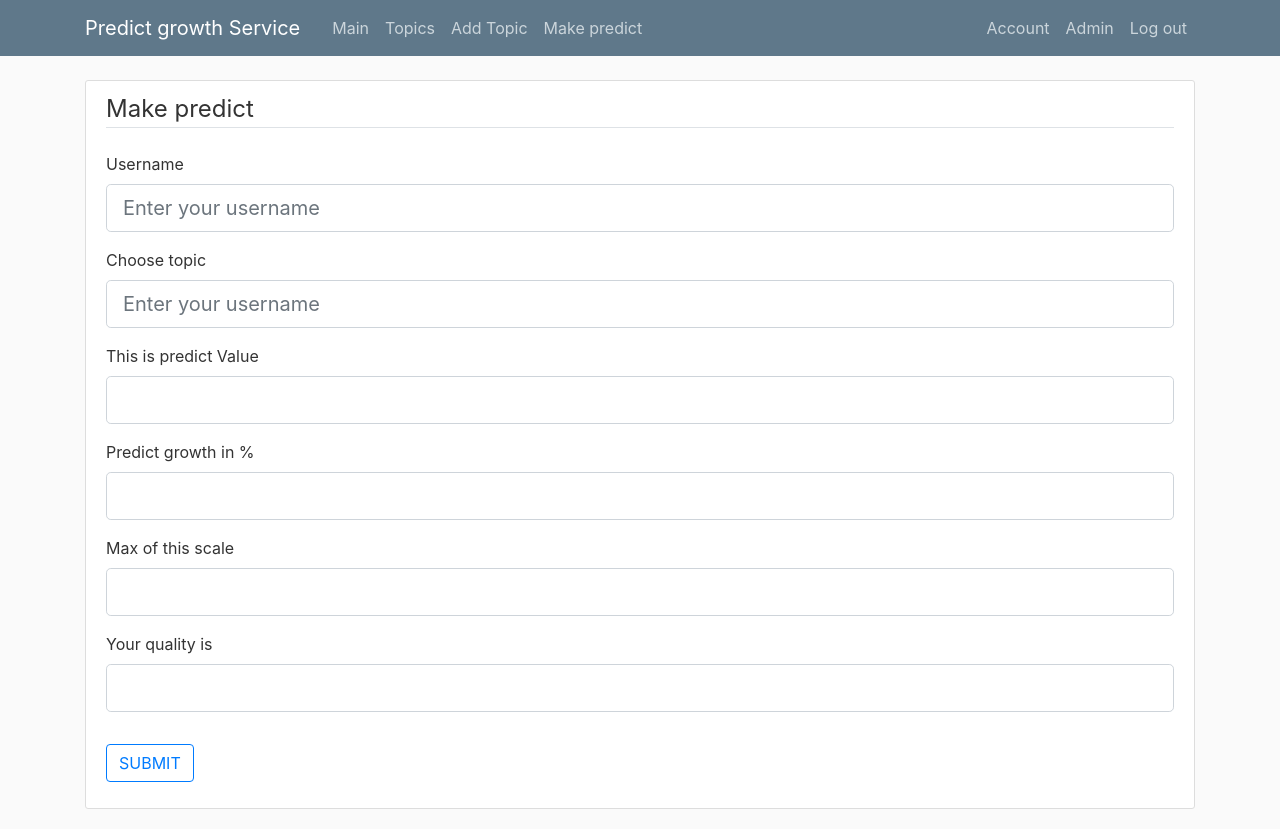
After one commit to tasver/growthpredict, a Flask app: page /add_predict in a window 1280 px wide. The commit adds this page. Run offline with Flask 2, Linux system fonts and the light colour scheme; the visitor is signed in with stand-in values (Sample User, id 1); data comes from the database, SQL or seed files in the repository; both versions use the stored data as it was after the commit; some libraries are stand-ins or nearby versions.

Commit message:
add new html and routes

```diff
--- a/growthpredict/forms.py
+++ b/growthpredict/forms.py
@@ -63,19 +63,23 @@ class UpdateAccountForm(FlaskForm):
 
 class AddTopic(FlaskForm):
     title = StringField('Title', validators=[DataRequired()],render_kw={"placeholder": "It is your content title"})
-    image_file = FileField('Choose txt file with usernames', validators=[FileAllowed(['txt'])])
+    image_file = FileField('Choose txt file with usernames', validators=[FileAllowed(['txt']),DataRequired()])
     type = SelectField(u'Type', choices=[('Twitter', 'Twitter'), ('Instagram', 'Instagram')])
     submit = SubmitField('Add topic')
 
-class MicroBlogModelView(ModelView):
-    def is_accessible(self):
-        return current_user.is_authenticated
+#class AddPredict(FlaskForm):
+#    username = StringField('Username', validators=[DataRequired()],render_kw={"placeholder": "Enter your username"})
+#    topic = StringField('Choose topic', validators=[DataRequired()],render_kw={"placeholder": "Enter your username"})
+#    submit = SubmitField('Make predict')
 
-    def inaccessible_callback(self, name, **kwargs):
-        # redirect to login page if user doesn't have access
-        return redirect(url_for('login', next=request.url))
-
-
+class AddPredict(FlaskForm):
+    username = StringField('Username', validators=[DataRequired()],render_kw={"placeholder": "Enter your username"})
+    topic = StringField('Choose topic', validators=[DataRequired()],render_kw={"placeholder": "Enter your username"})
+    predict_value = StringField('This is predict Value')
+    growth_procent = StringField('Predict growth in %')
+    max_of_scale = StringField('Max of this scale')
+    quality = StringField('Your quality is ')
+    submit = SubmitField('Make predict')
 
 class MyAdminIndexView(AdminIndexView):
     def is_accessible(self):
--- a/growthpredict/models.py
+++ b/growthpredict/models.py
@@ -65,7 +65,7 @@ class Post_twit(db.Model):
 class Topic_inst(db.Model):
     __tablename__ = 'topics_inst'
     id = db.Column(db.Integer, primary_key=True)
-    name = db.Column(db.String(120), nullable=False)
+    name = db.Column(db.String(120), unique=True,nullable=False)
     model_linear = db.Column(db.PickleType())
     model_poly = db.Column(db.PickleType())
     poly = db.Column(db.PickleType())
@@ -81,7 +81,7 @@ class TopicPosts_inst(db.Model):
 class Topic_twit(db.Model):
     __tablename__ = 'topics_twit'
     id = db.Column(db.Integer, primary_key=True)
-    name = db.Column(db.String(120), nullable=False)
+    name = db.Column(db.String(120), unique=True,nullable=False)
     model_linear = db.Column(db.PickleType())
     model_poly = db.Column(db.PickleType())
     poly= db.Column(db.PickleType())
--- a/growthpredict/routes.py
+++ b/growthpredict/routes.py
@@ -19,7 +19,15 @@ import pickle
 @app.route('/index')
 @app.route('/home')
 def home():
-    return render_template('home.html')
+    if current_user.is_authenticated:
+        page = request.args.get('page', 1, type=int)
+        topics=db.session.query(models.Topic_twit).paginate(page,10,False)
+        #topics = Topic_twit.query.all.paginate(page,10,False)
+
+        #posts = Post.query.filter_by(user_id=user.id).filter_by(notes=False).order_by(Post.date_posted.desc()).paginate(page, 10, False)
+        return render_template('home.html', topics=topics)
+    else:
+        return render_template('home_dev.html')
 
 
 
@@ -169,35 +177,10 @@ def add_topic():
             db.session.flush()
             db.session.commit()
             #MlModels.objects.create(model=data)
-
-            value2 = Topic_twit.query.filter(Topic_twit.name == str(form.title.data)).first()
-            model_new_poly = pickle.loads(value2.model_poly)
-            print("this is first")
-            print(data_for_save_model_poly)
-            print("this is second")
-            print(model_new_poly)
-            new_poly = pickle.loads(value2.poly)
-            model_new_linear = pickle.loads(value2.model_linear)
             file_for_predict = 'test_1twitter.csv'
 
-            read_csv = pd.read_csv(f'growthpredict/tmp/{file_for_predict}')
-            print(use_poly2_model(f'growthpredict/tmp/{file_for_predict}',test_model_poly, test_poly))
+            print(use_poly2_model(f'growthpredict/tmp/{file_for_predict}', test_model_poly, test_poly))
             print(use_linear_model(f'growthpredict/tmp/{file_for_predict}', test_linear))
-
-            print("test use withh download models")
-            print(use_poly2_model(f'growthpredict/tmp/{file_for_predict}', model_new_poly, new_poly))
-            print(use_linear_model(f'growthpredict/tmp/{file_for_predict}', model_new_linear))
-            test_growth = (use_poly2_model(f'growthpredict/tmp/{file_for_predict}', model_new_poly, new_poly))
-            print(test_growth)
-            test_test = test_growth/read_csv.followers*100
-            print('test_test')
-            print(test_test)
-            print(test_test[0])
-            max_of_sc = value2.max_of_scale
-            print('max')
-            print(max_of_sc)
-            our_quality = create_scale_and_detecting_quality(max_of_sc,test_test[0])
-            print(our_quality)
             """
             file_for_predict22 = 'TWITTER_TEST_csv.csv'
             print('secondtry')
@@ -224,6 +207,73 @@ def add_topic():
         #return redirect(url_for('home'))
     return render_template('add_topic.html', title='New Topic', form = form, legend = 'New Topic')
 
+@app.route("/add_predict", methods=['GET', 'POST'])
+@login_required
+def add_predict():
+    form = AddPredict()
+    #test_list_with_data = ['1','2','3','4']
+    if form.validate_on_submit():
+        value2 = Topic_twit.query.filter(Topic_twit.name == str(form.topic.data)).first()
+        model_new_poly = pickle.loads(value2.model_poly)
+        #print("this is first")
+        #print(data_for_save_model_poly)
+        print("this is second")
+        print(model_new_poly)
+        new_poly = pickle.loads(value2.poly)
+        model_new_linear = pickle.loads(value2.model_linear)
+        file_for_predict = 'test_1twitter.csv'
+        read_csv = pd.read_csv(f'growthpredict/tmp/{file_for_predict}')
+
+
+
+
+        print("test use withh download models")
+        print(use_poly2_model(f'growthpredict/tmp/{file_for_predict}', model_new_poly, new_poly))
+        print(use_linear_model(f'growthpredict/tmp/{file_for_predict}', model_new_linear))
+        test_growth = (use_poly2_model(f'growthpredict/tmp/{file_for_predict}', model_new_poly, new_poly))
+        print(test_growth)
+        test_test = test_growth / read_csv.followers * 100
+        print('test_test')
+        print(test_test)
+        print(test_test[0])
+        max_of_sc = value2.max_of_scale
+        print('max')
+        print(max_of_sc)
+        our_quality = create_scale_and_detecting_quality(max_of_sc, test_test[0])
+        print(our_quality)
+
+
+        print("TEST 2 WAY")
+        filename2 = 'predict' + form.username.data +'.csv'
+        filename_for_predict = form.username.data +'.csv'
+        write_csv(form.username.data,filename_main=f'growthpredict/tmp/{filename2}')
+        test_return = get_avg_without_media_growth_without_saving(f'growthpredict/tmp/{filename2}')
+        #df = pd.DataFrame(index=[0]).from_dict(test_return)
+        df=pd.DataFrame([test_return])
+        df.to_csv(rf'growthpredict/tmp/{filename_for_predict}', index=False, header=True)
+        print(test_return)
+        print(use_poly2_model(f'growthpredict/tmp/{filename_for_predict}', model_new_poly, new_poly))
+        print(use_linear_model(f'growthpredict/tmp/{filename_for_predict}', model_new_linear))
+        test_growth = (use_poly2_model(f'growthpredict/tmp/{filename_for_predict}', model_new_poly, new_poly))
+        print(test_growth)
+        test_test = test_growth / read_csv.followers * 100
+        print('test_test')
+        print(test_test)
+        print(test_test[0])
+        max_of_sc = value2.max_of_scale
+        print('max')
+        print(max_of_sc)
+        our_quality = create_scale_and_detecting_quality(max_of_sc, test_test[0])
+        print(our_quality)
+        #test_list_with_data = [test_growth[0],test_test[0],max_of_sc,our_quality]
+        form.predict_value.data = test_growth[0]
+        form.max_of_scale.data = max_of_sc
+        form.growth_procent.data = test_test[0]
+        form.quality.data= our_quality
+
+        flash('Your topic has been created!', 'success')
+    return render_template('add_predict.html', title='Make predict', form=form, legend='Make predict')
+
 
 def admin_login_required(func):
     @wraps(func)
--- /dev/null
+++ b/growthpredict/templates/add_predict.html
@@ -0,0 +1,105 @@
+{% extends "layout.html" %}
+{% block content %}
+
+<div class="content-section">
+    <form method="POST" action="" enctype="multipart/form-data">
+        {{ form.hidden_tag() }}
+        <fieldset class="form-group">
+            <legend class="border-bottom mb-4">{{ legend }}</legend>
+            <div class="form-group">
+                {{ form.username.label(class="form-control-label") }}
+                {% if form.username.errors %}
+                    {{ form.username(class="form-control form-control-lg is-invalid") }}
+                    <div class="invalid-feedback">
+                        {% for error in form.username.errors %}
+                            <span>{{ error }}</span>
+                        {% endfor %}
+                    </div>
+                {% else %}
+                    {{ form.username(class="form-control form-control-lg") }}
+                {% endif %}
+            </div>
+
+             <div class="form-group">
+                {{ form.topic.label(class="form-control-label") }}
+                {% if form.topic.errors %}
+                    {{ form.topic(class="form-control form-control-lg is-invalid") }}
+                    <div class="invalid-feedback">
+                        {% for error in form.topic.errors %}
+                            <span>{{ error }}</span>
+                        {% endfor %}
+                    </div>
+                {% else %}
+                    {{ form.topic(class="form-control form-control-lg") }}
+                {% endif %}
+            </div>
+
+            <div class="form-group">
+                {{ form.predict_value.label(class="form-control-label") }}
+                {% if form.predict_value.errors %}
+                    {{ form.predict_value(class="form-control form-control-lg is-invalid") }}
+                    <div class="invalid-feedback">
+                        {% for error in form.predict_value.errors %}
+                            <span>{{ error }}</span>
+                        {% endfor %}
+                    </div>
+                {% else %}
+                    {{ form.predict_value(class="form-control form-control-lg") }}
+                {% endif %}
+            </div>
+
+            <div class="form-group">
+                {{ form.growth_procent.label(class="form-control-label") }}
+                {% if form.growth_procent.errors %}
+                    {{ form.growth_procent(class="form-control form-control-lg is-invalid") }}
+                    <div class="invalid-feedback">
+                        {% for error in form.growth_procent.errors %}
+                            <span>{{ error }}</span>
+                        {% endfor %}
+                    </div>
+                {% else %}
+                    {{ form.growth_procent(class="form-control form-control-lg") }}
+                {% endif %}
+            </div>
+
+            <div class="form-group">
+                {{ form.max_of_scale.label(class="form-control-label") }}
+                {% if form.max_of_scale.errors %}
+                    {{ form.max_of_scale(class="form-control form-control-lg is-invalid") }}
+                    <div class="invalid-feedback">
+                        {% for error in form.max_of_scale.errors %}
+                            <span>{{ error }}</span>
+                        {% endfor %}
+                    </div>
+                {% else %}
+                    {{ form.max_of_scale(class="form-control form-control-lg") }}
+                {% endif %}
+            </div>
+
+            <div class="form-group">
+                {{ form.quality.label(class="form-control-label") }}
+                {% if form.quality.errors %}
+                    {{ form.quality(class="form-control form-control-lg is-invalid") }}
+                    <div class="invalid-feedback">
+                        {% for error in form.quality.errors %}
+                            <span>{{ error }}</span>
+                        {% endfor %}
+                    </div>
+                {% else %}
+                    {{ form.quality(class="form-control form-control-lg") }}
+                {% endif %}
+            </div>
+
+        </fieldset>
+
+            <div class="form-group">
+                <div class="test_inl">
+                    <button type="submit" class="btn btn-outline-primary">SUBMIT</button>
+                </div>
+            </div>
+
+
+    </form>
+</div>
+
+{% endblock content %}
--- a/growthpredict/templates/layout.html
+++ b/growthpredict/templates/layout.html
@@ -26,10 +26,10 @@
             <div class="navbar-nav mr-auto">
               <a class="nav-item nav-link" href="/home">Main</a>
               <a class="nav-item nav-link" href="#">Topics</a>
-              <a class="nav-item nav-link" href="#">Predicts</a>
+              <!-- <a class="nav-item nav-link" href="#">Predicts</a-->
                 {% if current_user.is_authenticated %}
                   <a class="nav-item nav-link" href="/add_topic">Add Topic</a>
-                  <a class="nav-item nav-link" href="#">Make predict</a>
+                  <a class="nav-item nav-link" href="/add_predict">Make predict</a>
                 {% endif %}
 
             </div>
```
Also changed, not shown: growthpredict/templates/home.html (+40 -7 lines), growthpredict/templates/home_dev.html (added, +26 -0 lines), growthpredict/twitterapi.py (+31 -14 lines), growthpredict/app.db, 10 other files.
